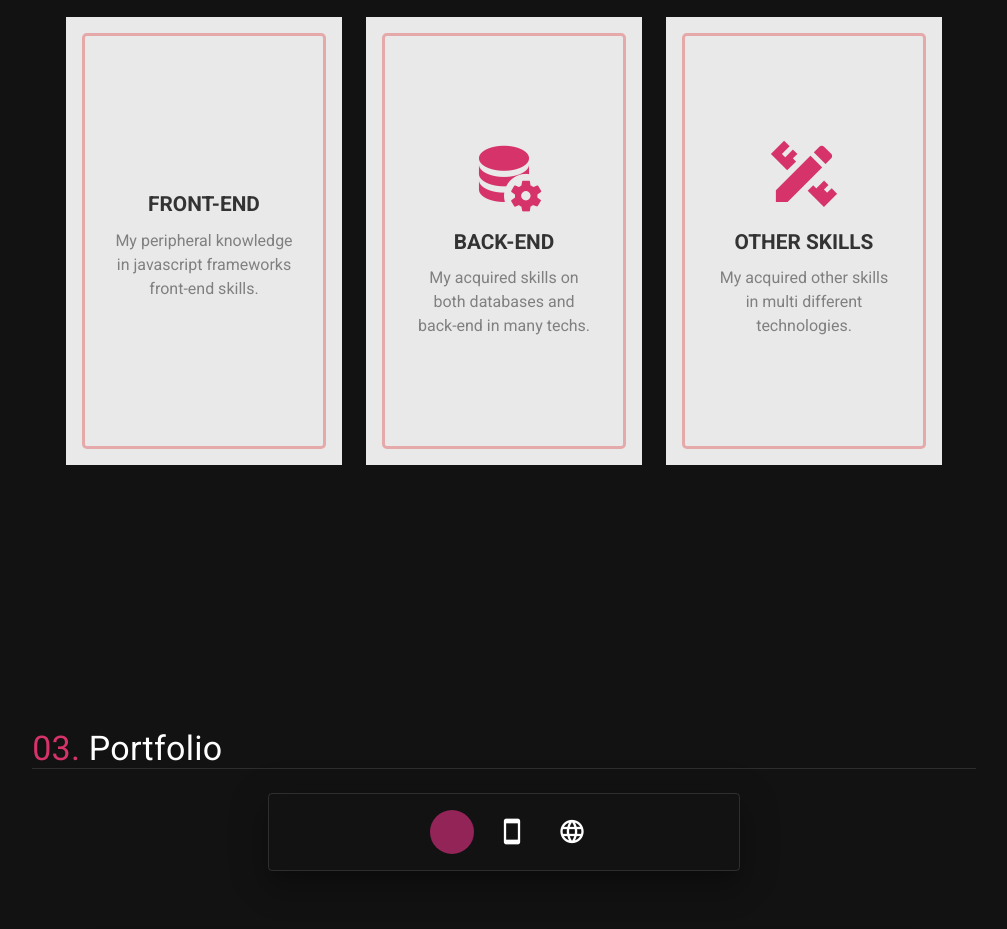
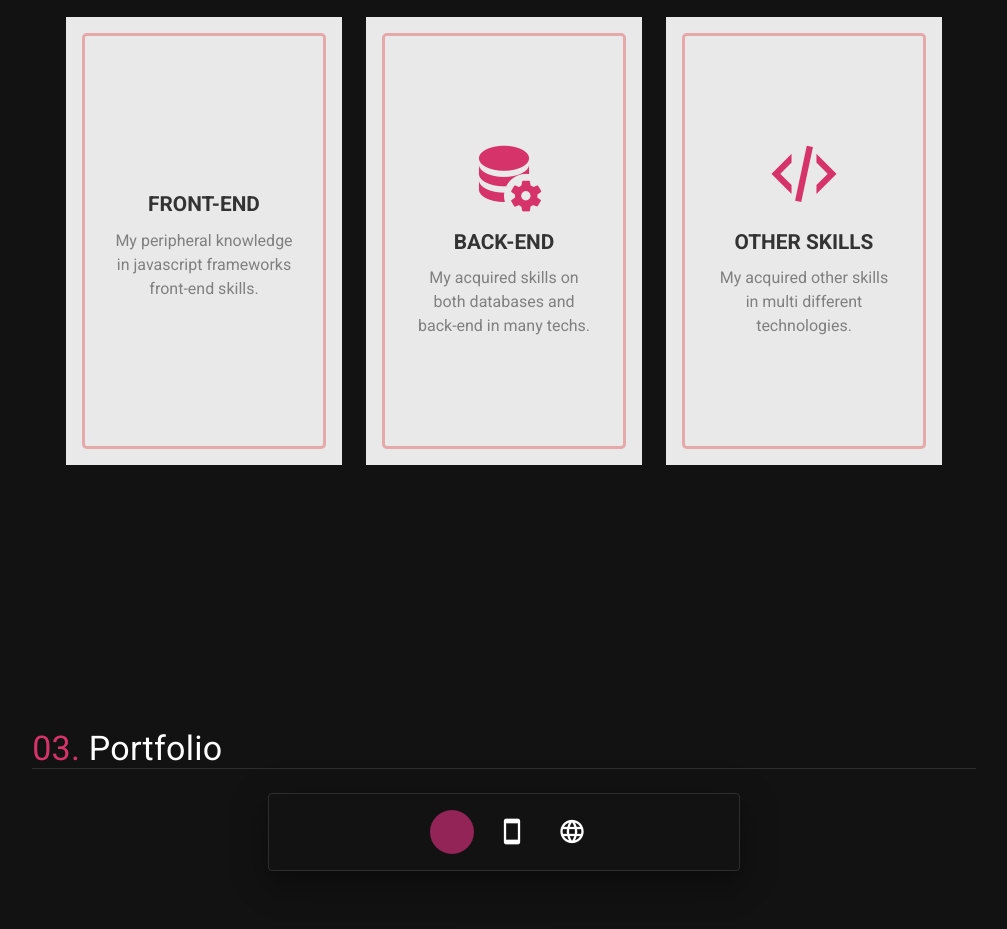
Before and after one commit to MuhamadCheaito/personal-portfolio-v1, a Vue app: page / in a window 1280 px wide. Shown: the part 1760-2689 px from the top of the page, without its empty margins (136-1143 px from the left). Built offline with nearby package versions, Linux system fonts and the light colour scheme; grey boxes are pictures that could not be loaded; some icons are missing.

Commit message:
little alteration on title and skill icons

```diff
--- a/public/index.html
+++ b/public/index.html
@@ -4,8 +4,7 @@
     <meta charset="utf-8">
     <meta http-equiv="X-UA-Compatible" content="IE=edge">
     <meta name="viewport" content="width=device-width,initial-scale=1.0">
-    <link rel="icon" href="<%= BASE_URL %>favicon.ico">
-    <title><%= htmlWebpackPlugin.options.title %></title>
+    <title>Mohamad Cheaito Portfolio</title>
     <link rel="stylesheet" href="https://fonts.googleapis.com/css?family=Roboto:100,300,400,500,700,900">
     <link rel="stylesheet" href="https://cdn.jsdelivr.net/npm/@mdi/font@latest/css/materialdesignicons.min.css">
     <link
--- a/src/views/data/skills_data.ts
+++ b/src/views/data/skills_data.ts
@@ -114,7 +114,7 @@ const data = [
     {
        skillTitle: 'Other Skills',
        skillDesc: `My acquired other skills in multi different technologies.`,
-       skillIcon:'mdi-pencil-ruler',
+       skillIcon:'mdi-xml',
        acquiredTechs:[
          {
              name:"git",
```
